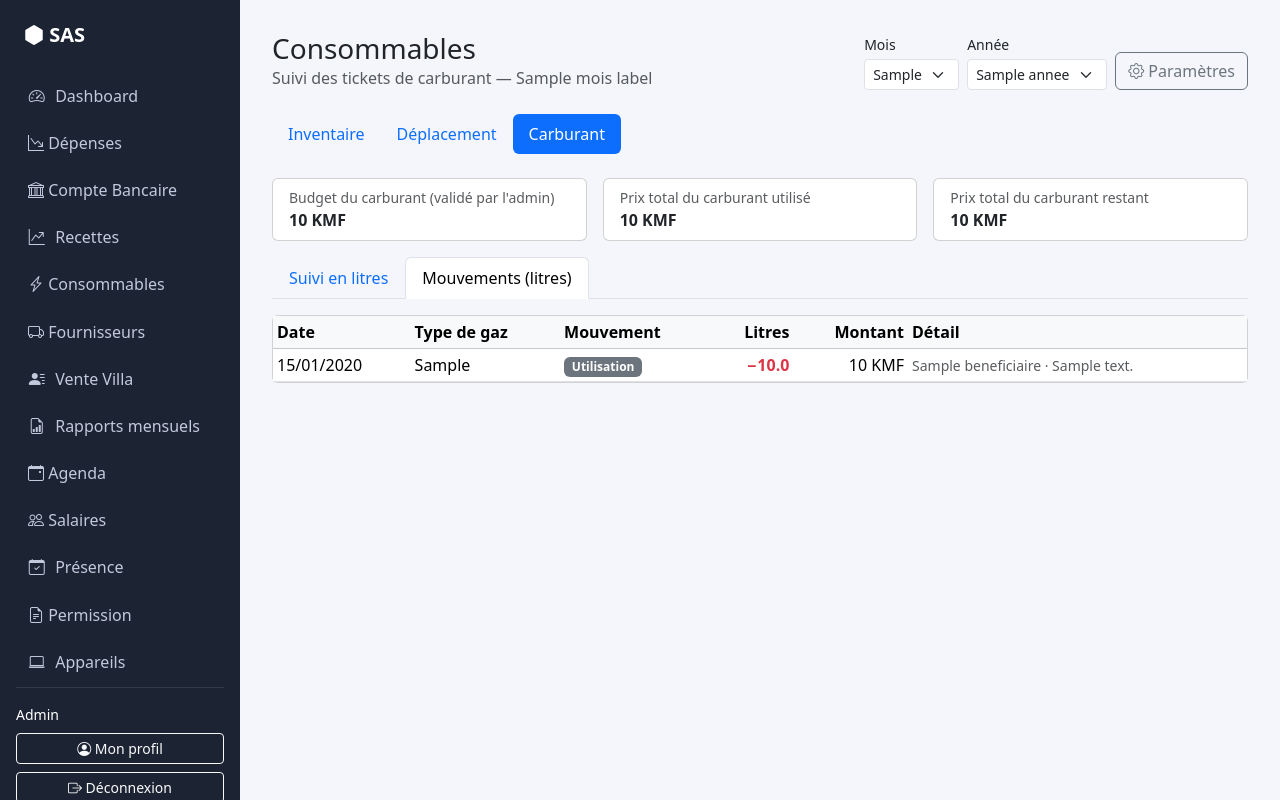
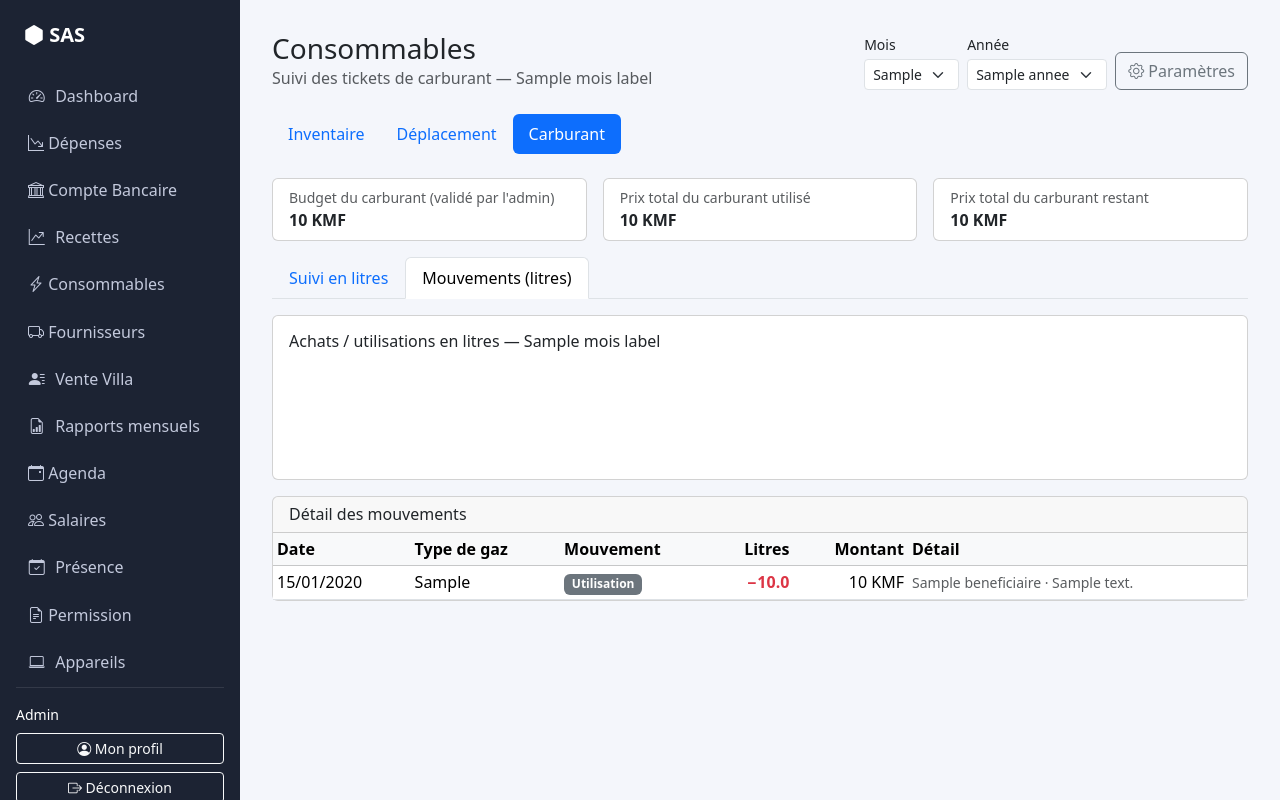
Before and after one commit to smartdev-km/sas, a Flask app: template app/templates/consommables/carburant.html in a window 1280 px wide, after a click on "Mouvements (litres)". Run offline with Flask 3, Linux system fonts and the light colour scheme; a user stored in the database is signed in; tables that the repository leaves empty hold one stand-in row (values such as "Sample post"); the template is opened without the code that fills it: most values are stand-ins (such as "Sample title", 1, 10 or a date in 2020).

Commit message:
Propager le filtre mois/année entre les onglets Consommables + graphique Carburant
Les liens de navigation entre Inventaire, Déplacement et Carburant
conservent désormais le mois/année sélectionné au lieu de revenir au
mois courant. Sur l'onglet Carburant, "Mouvements (litres)" affiche
maintenant un graphique (achats vs utilisations par jour) au-dessus du
détail, qui reste disponible pour la suppression d'une utilisation.

Co-Authored-By: Claude Sonnet 5 <noreply@anthropic.com>

```diff
--- a/app/templates/consommables/carburant.html
+++ b/app/templates/consommables/carburant.html
@@ -35,13 +35,13 @@
 
 <ul class="nav nav-pills mb-4">
     <li class="nav-item">
-        <a class="nav-link" href="{{ url_for('consommables.liste') }}">Inventaire</a>
+        <a class="nav-link" href="{{ url_for('consommables.liste', mois=mois, annee=annee) }}">Inventaire</a>
     </li>
     <li class="nav-item">
-        <a class="nav-link" href="{{ url_for('consommables.deplacement') }}">Déplacement</a>
+        <a class="nav-link" href="{{ url_for('consommables.deplacement', mois=mois, annee=annee) }}">Déplacement</a>
     </li>
     <li class="nav-item">
-        <a class="nav-link active" href="{{ url_for('consommables.carburant') }}">Carburant</a>
+        <a class="nav-link active" href="{{ url_for('consommables.carburant', mois=mois, annee=annee) }}">Carburant</a>
     </li>
 </ul>
 
@@ -124,7 +124,21 @@
     </div>
 
     <div class="tab-pane fade" id="tab-mouvements-litres" role="tabpanel">
+        <div class="card mb-3">
+            <div class="card-body">
+                <h2 class="h6 mb-3">Achats / utilisations en litres — {{ mois_label }}</h2>
+                {% if graphique_litres %}
+                <canvas id="chartMouvementsLitres" height="90"></canvas>
+                {% else %}
+                <p class="text-muted small mb-0">Aucun mouvement pour {{ mois_label }}.</p>
+                {% endif %}
+            </div>
+        </div>
+
         <div class="card">
+            <div class="card-header">
+                <h2 class="h6 mb-0">Détail des mouvements</h2>
+            </div>
             <div class="table-responsive">
                 <table class="table table-sm table-hover mb-0 align-middle">
                     <thead class="table-light">
@@ -258,6 +272,7 @@
 {% endblock %}
 
 {% block scripts %}
+<script src="https://cdn.jsdelivr.net/npm/chart.js@4.4.4/dist/chart.umd.min.js"></script>
 <script>
     (function () {
         var STORAGE_KEY = 'sas-consommables-carburant-tab';
@@ -274,5 +289,25 @@
             });
         });
     })();
+
+    var graphiqueLitres = {{ graphique_litres | tojson }};
+    var canvasMouvementsLitres = document.getElementById('chartMouvementsLitres');
+    if (canvasMouvementsLitres && graphiqueLitres.length) {
+        new Chart(canvasMouvementsLitres, {
+            type: 'bar',
+            data: {
+                labels: graphiqueLitres.map((j) => j.label),
+                datasets: [
+                    { label: 'Achat (L)', data: graphiqueLitres.map((j) => j.achat), backgroundColor: '#198754' },
+                    { label: 'Utilisation (L)', data: graphiqueLitres.map((j) => j.utilisation), backgroundColor: '#dc3545' },
+                ],
+            },
+            options: {
+                responsive: true,
+                plugins: { legend: { position: 'bottom' } },
+                scales: { y: { beginAtZero: true, ticks: { precision: 0 } } },
+            },
+        });
+    }
 </script>
 {% endblock %}
--- a/app/templates/consommables/deplacement.html
+++ b/app/templates/consommables/deplacement.html
@@ -35,13 +35,13 @@
 
 <ul class="nav nav-pills mb-4">
     <li class="nav-item">
-        <a class="nav-link" href="{{ url_for('consommables.liste') }}">Inventaire</a>
+        <a class="nav-link" href="{{ url_for('consommables.liste', mois=mois, annee=annee) }}">Inventaire</a>
     </li>
     <li class="nav-item">
-        <a class="nav-link active" href="{{ url_for('consommables.deplacement') }}">Déplacement</a>
+        <a class="nav-link active" href="{{ url_for('consommables.deplacement', mois=mois, annee=annee) }}">Déplacement</a>
     </li>
     <li class="nav-item">
-        <a class="nav-link" href="{{ url_for('consommables.carburant') }}">Carburant</a>
+        <a class="nav-link" href="{{ url_for('consommables.carburant', mois=mois, annee=annee) }}">Carburant</a>
     </li>
 </ul>
 
--- a/app/templates/consommables/liste.html
+++ b/app/templates/consommables/liste.html
@@ -36,13 +36,13 @@
 
 <ul class="nav nav-pills mb-4">
     <li class="nav-item">
-        <a class="nav-link active" href="{{ url_for('consommables.liste') }}">Inventaire</a>
+        <a class="nav-link active" href="{{ url_for('consommables.liste', mois=mois, annee=annee) }}">Inventaire</a>
     </li>
     <li class="nav-item">
-        <a class="nav-link" href="{{ url_for('consommables.deplacement') }}">Déplacement</a>
+        <a class="nav-link" href="{{ url_for('consommables.deplacement', mois=mois, annee=annee) }}">Déplacement</a>
     </li>
     <li class="nav-item">
-        <a class="nav-link" href="{{ url_for('consommables.carburant') }}">Carburant</a>
+        <a class="nav-link" href="{{ url_for('consommables.carburant', mois=mois, annee=annee) }}">Carburant</a>
     </li>
 </ul>
 
```
Also changed, not shown: app/consommables.py (+11 -0 lines).
